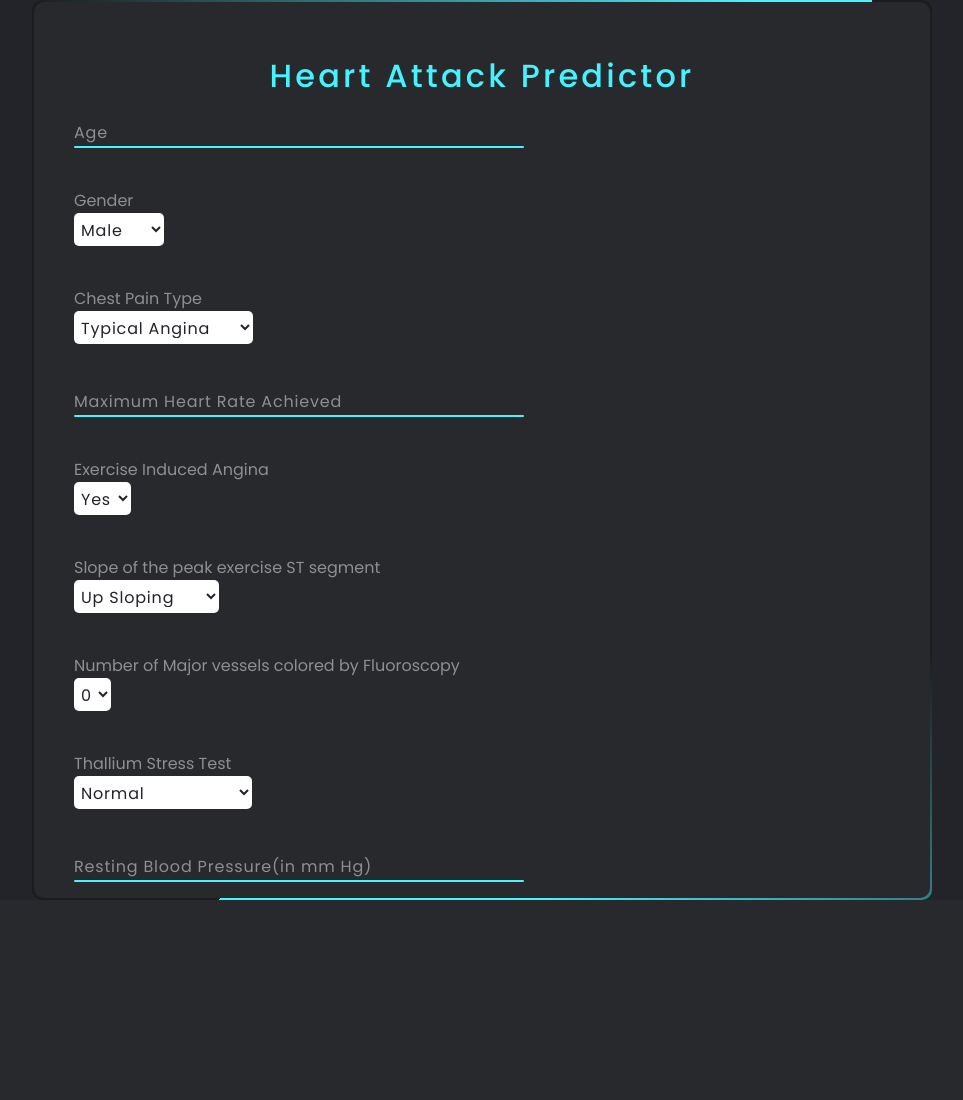
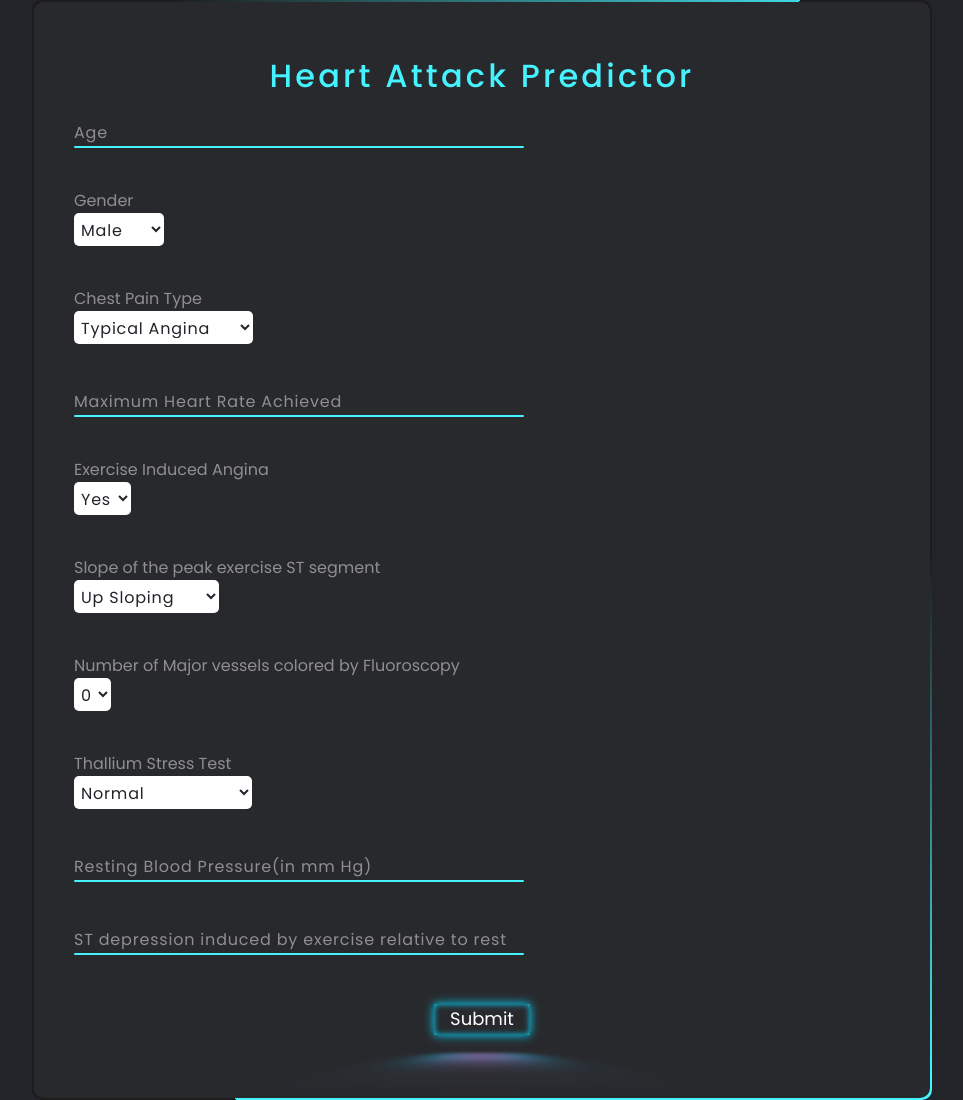
Before and after one commit to Sasank1947/heart-attack-prediction, a Flask app: page / in a window 1280 px wide. Shown: the whole page, without its empty margins (158-1121 px from the left). Before the commit the page ends 900 px from the top, so only its background shows below. Run offline with Flask 2, Linux system fonts and the light colour scheme; parts of the project's set-up code (start-up, migrations or seed data) failed here and were passed over.

Commit message:
Fourth Commit

```diff
--- a/static/styles/style.css
+++ b/static/styles/style.css
@@ -27,7 +27,7 @@ body
     position: relative;
     display: block;
     width: 900px;
-    height: 900px;
+    height: 1100px;
     background: #1c1c1c;
     border-radius: 10px;
     overflow: hidden;
@@ -194,8 +194,7 @@ span.but{
     border: 0s;
     padding: .25em 1em;
     border-radius: 0;
-    top: 20px;
-    left:50px;
+    top: 50px;
     justify-content: center;
 
     text-shadow: 0 0 0.2em rgba(255, 255, 255, 0.308),
@@ -205,24 +204,9 @@ span.but{
     0 0 0.6em 0 var(--clr-neon);
 }
 
-input[type="submit"]{
-    font-size: 1.2rem;
-    text-decoration: none;
-    background: none;
-    outline: none;
-    border: none;
-    color: var(--clr-text);
-    padding: .25em 1em;
-    justify-content: center;
 
-    text-shadow: 0 0 0.2em rgba(255, 255, 255, 0.308),
-    0 0 1em var(--clr-neon);
 
-    box-shadow: inset 0 0 0.4em var(--clr-neon),
-    0 0 0.6em 0 var(--clr-neon);
-}
-
-input[type="submit"]::before{
+.sub::before{
     content: '';
     pointer-events: none;
     position: absolute;
@@ -300,6 +284,27 @@ span.but:active{
     opacity: 0.7;
 }
 
-input[type="submit"]:active{
+.sub:active{
     opacity: 0.8;
 }
+
+.sub{
+    background-color: transparent;
+    border: 0px;
+    color: white;
+    font-size: 18px;
+    margin-right: auto;
+    margin-left: auto;
+}
+
+.but{
+    margin-left: auto;
+    margin-right: auto;
+    text-align: center;
+    align-content: center;
+}
+.d{
+    margin-left: auto;
+    margin-right: auto;
+    text-align: center;
+}
--- a/templates/index.html
+++ b/templates/index.html
@@ -90,9 +90,11 @@
                     <i></i>
                 </div>
 
+                <div class="d">
                 <span class="but">
-                    <input type="submit" class="sub">
+                    <button type="submit" class="sub">Submit</button>
                 </span>
+                </div>
             </form>
         </div>
     </div>
```
Also changed, not shown: requirements.txt (+82 -2 lines).
